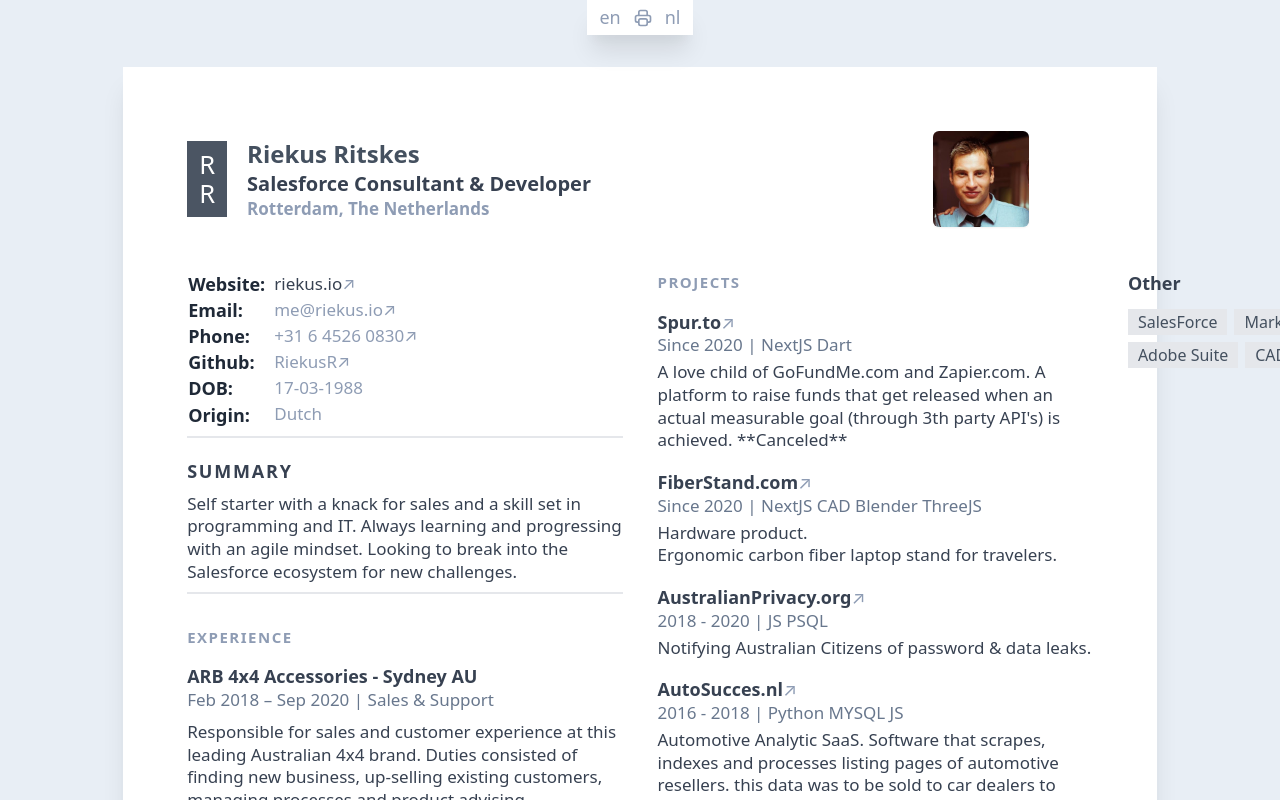
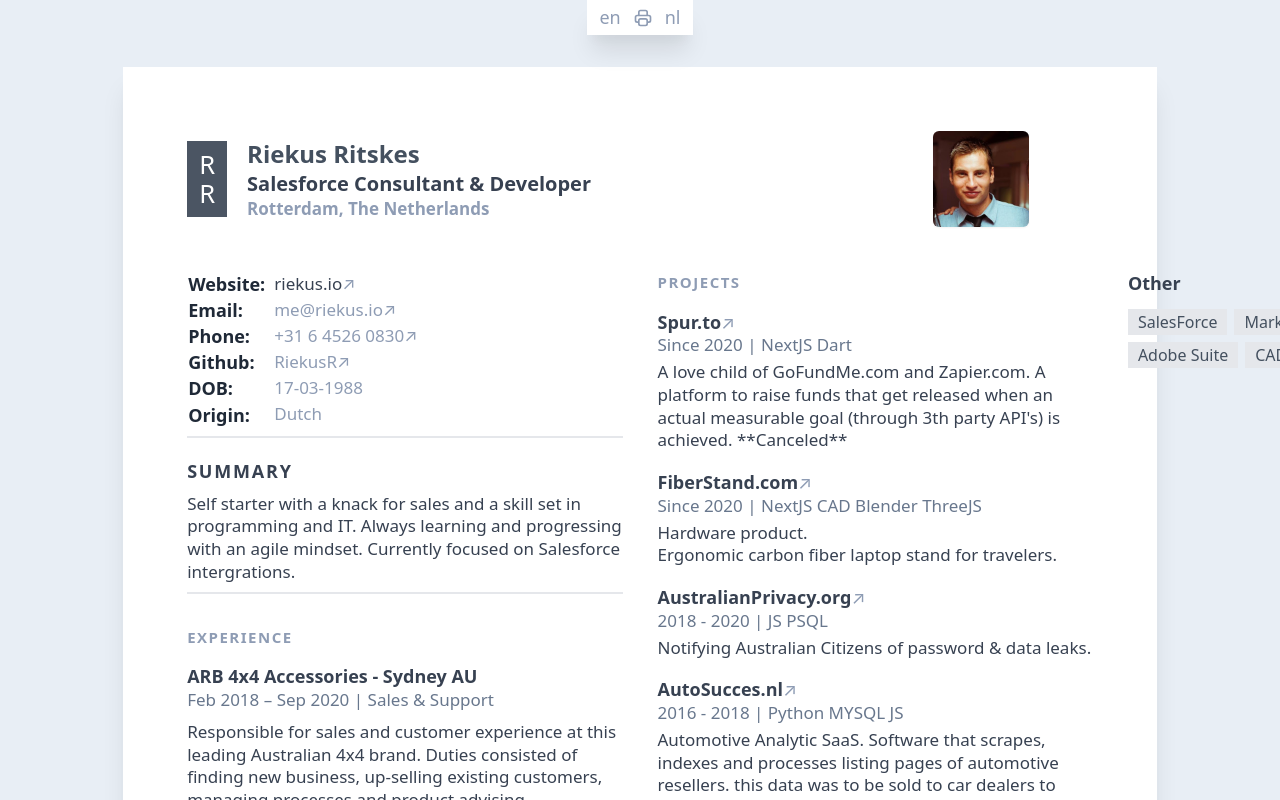
Before and after one commit to riekusr/duo-language-resume, a Next.js app: page / in a window 1280 px wide. Shown: the top 800 px of the page. Built offline with nearby package versions, Linux system fonts and the light colour scheme.

Commit message:
changed summary text

```diff
--- a/pages/index.js
+++ b/pages/index.js
@@ -209,11 +209,9 @@ export default function Home({ lang = 'en' }) {
                     {enlang
                       ? `Self starter with a knack for sales and a skill set in
 										programming and IT. Always learning and progressing with an
-										agile mindset. Looking to break into the Salesforce
-										ecosystem for new challenges.`
+										agile mindset. Currently focused on Salesforce intergrations.`
                       : `Zelf starter met een passie voor sales en programmeer/IT vaardigheden.
-                      Altijd aan het leren en groeien met een Agile mentaliteit. Hard opzoek naar
-                      een uitdaging in de SalesForce industry.
+                      Altijd aan het leren en groeien met een Agile mentaliteit. Momenteel een focus op Salesforce intergraties.
                       `}
                   </p>
                 </section>
```
